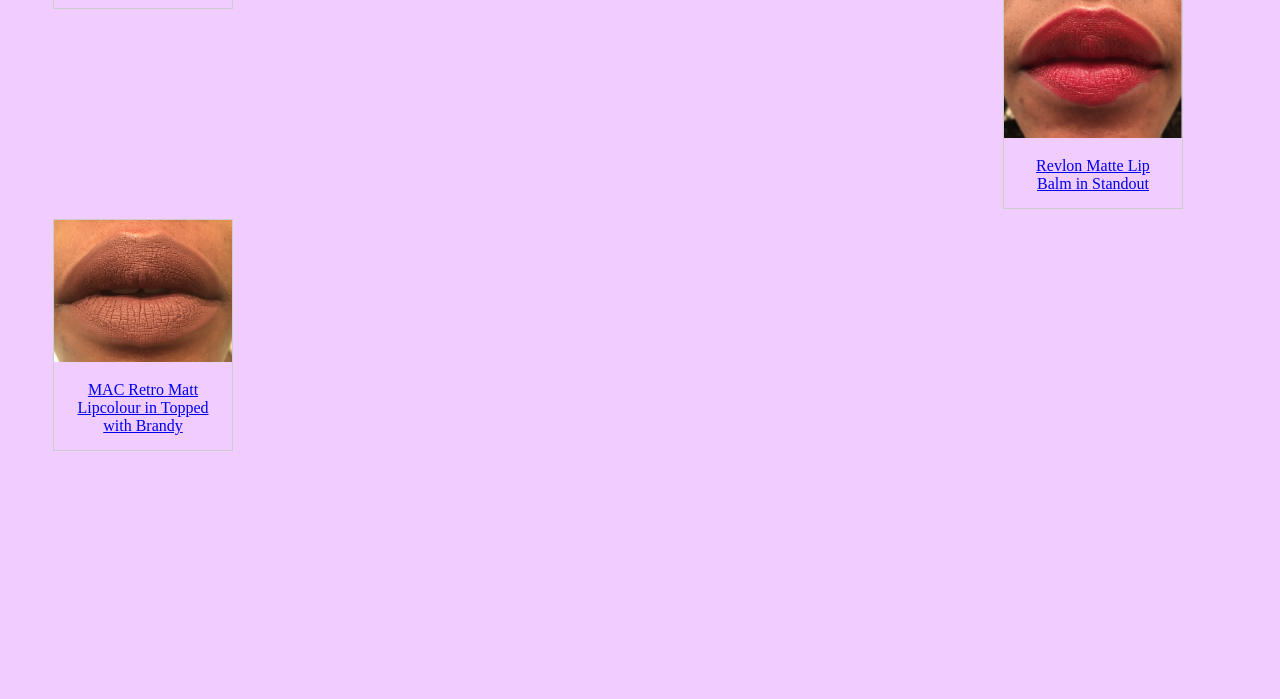
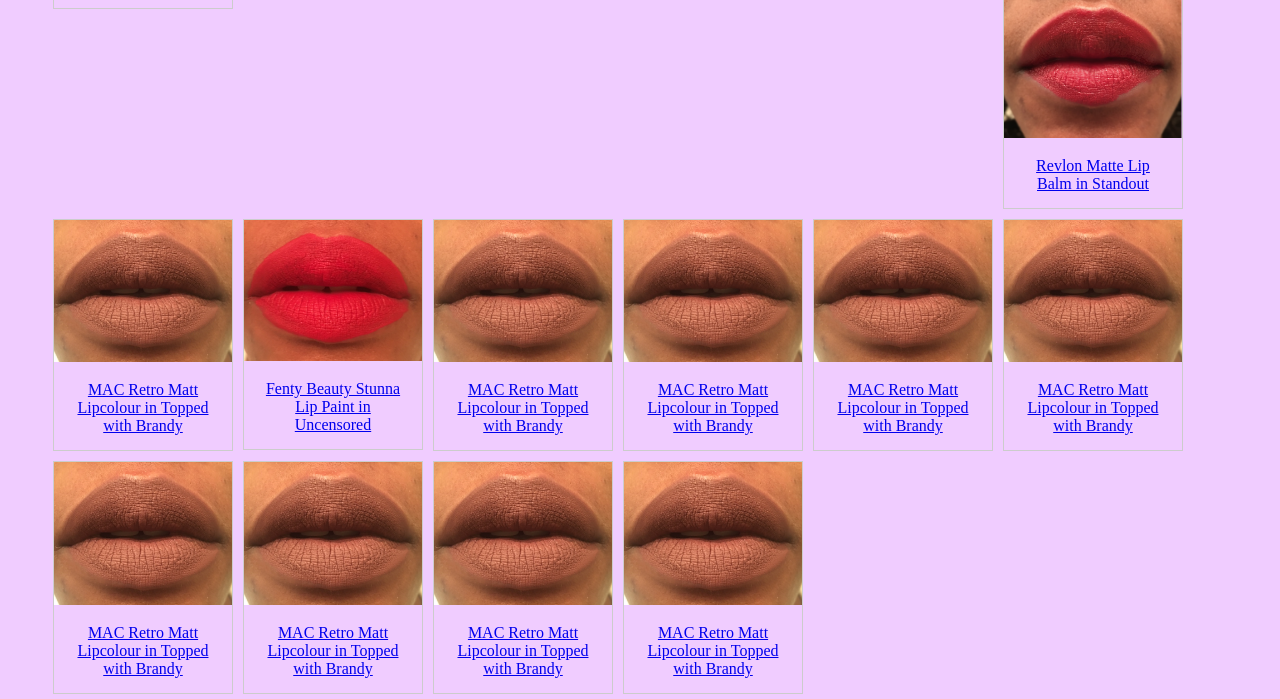
Before and after one commit to lilmsrosie87/swatch-gallery-draft, a plain HTML site: page index.html in a window 1280 px wide. Shown: the part 393-1092 px from the top of the page. Before the commit the page ends 849 px from the top, so only its background shows below. Drawn offline with Linux system fonts and the light colour scheme; a web font is replaced by a local one.

Commit message:
working on making alignment even. Added .dl in css to configure specs for imaged directly.

```diff
--- a/css/main.css
+++ b/css/main.css
@@ -2,6 +2,11 @@
 	font-family: 'Droid Sans';
 	background-color: #f0ccff;
 	text-align: center
+}
+
+/* hoping this will fix uneven images */
+.dl {
+
 }
 
 .header {
@@ -14,6 +19,7 @@
 	border: 1px solid #ccc;
 	float: left;
 	width: 180px;
+	overflow: auto;
 }
 
 div.gallery:hover {
--- a/index.html
+++ b/index.html
@@ -88,6 +88,70 @@
 			<div class="desc"> MAC Retro Matt Lipcolour in Topped with Brandy</div>
 		</div>
 	</dd>
+	<dd>
+		<div class="gallery">
+			<a target="_blank" href="img/stunnaBitchFenty.jpg">
+				<img src="img/stunnaBitchFenty.jpg" data-tags="lipstick" alt="medium blue red" width="300" height="200">
+			<div class="desc"> Fenty Beauty Stunna Lip Paint in Uncensored</div>
+		</div>
+	</dd>
+	<dd>
+		<div class="gallery">
+			<a target="_blank" href="img/brandyTopped.jpg">
+				<img src="img/brandyTopped.jpg" data-tags="lipstick" alt="mauve dusty brown" width="300" height="200">
+			<div class="desc"> MAC Retro Matt Lipcolour in Topped with Brandy</div>
+		</div>
+	</dd>
+	<dd>
+		<div class="gallery">
+			<a target="_blank" href="img/brandyTopped.jpg">
+				<img src="img/brandyTopped.jpg" data-tags="lipstick" alt="mauve dusty brown" width="300" height="200">
+			<div class="desc"> MAC Retro Matt Lipcolour in Topped with Brandy</div>
+		</div>
+	</dd>
+	<dd>
+		<div class="gallery">
+			<a target="_blank" href="img/brandyTopped.jpg">
+				<img src="img/brandyTopped.jpg" data-tags="lipstick" alt="mauve dusty brown" width="300" height="200">
+			<div class="desc"> MAC Retro Matt Lipcolour in Topped with Brandy</div>
+		</div>
+	</dd>
+	<dd>
+		<div class="gallery">
+			<a target="_blank" href="img/brandyTopped.jpg">
+				<img src="img/brandyTopped.jpg" data-tags="lipstick" alt="mauve dusty brown" width="300" height="200">
+			<div class="desc"> MAC Retro Matt Lipcolour in Topped with Brandy</div>
+		</div>
+	</dd>
+	<dd>
+		<div class="gallery">
+			<a target="_blank" href="img/brandyTopped.jpg">
+				<img src="img/brandyTopped.jpg" data-tags="lipstick" alt="mauve dusty brown" width="300" height="200">
+			<div class="desc"> MAC Retro Matt Lipcolour in Topped with Brandy</div>
+		</div>
+	</dd>
+	<dd>
+		<div class="gallery">
+			<a target="_blank" href="img/brandyTopped.jpg">
+				<img src="img/brandyTopped.jpg" data-tags="lipstick" alt="mauve dusty brown" width="300" height="200">
+			<div class="desc"> MAC Retro Matt Lipcolour in Topped with Brandy</div>
+		</div>
+	</dd>
+	<dd>
+		<div class="gallery">
+			<a target="_blank" href="img/brandyTopped.jpg">
+				<img src="img/brandyTopped.jpg" data-tags="lipstick" alt="mauve dusty brown" width="300" height="200">
+			<div class="desc"> MAC Retro Matt Lipcolour in Topped with Brandy</div>
+		</div>
+	</dd>
+	<dd>
+		<div class="gallery">
+			<a target="_blank" href="img/brandyTopped.jpg">
+				<img src="img/brandyTopped.jpg" data-tags="lipstick" alt="mauve dusty brown" width="300" height="200">
+			<div class="desc"> MAC Retro Matt Lipcolour in Topped with Brandy</div>
+		</div>
+	</dd>
+
 
 
 			<!-- <button onclick=""> Look up swatches</button> -->
```
